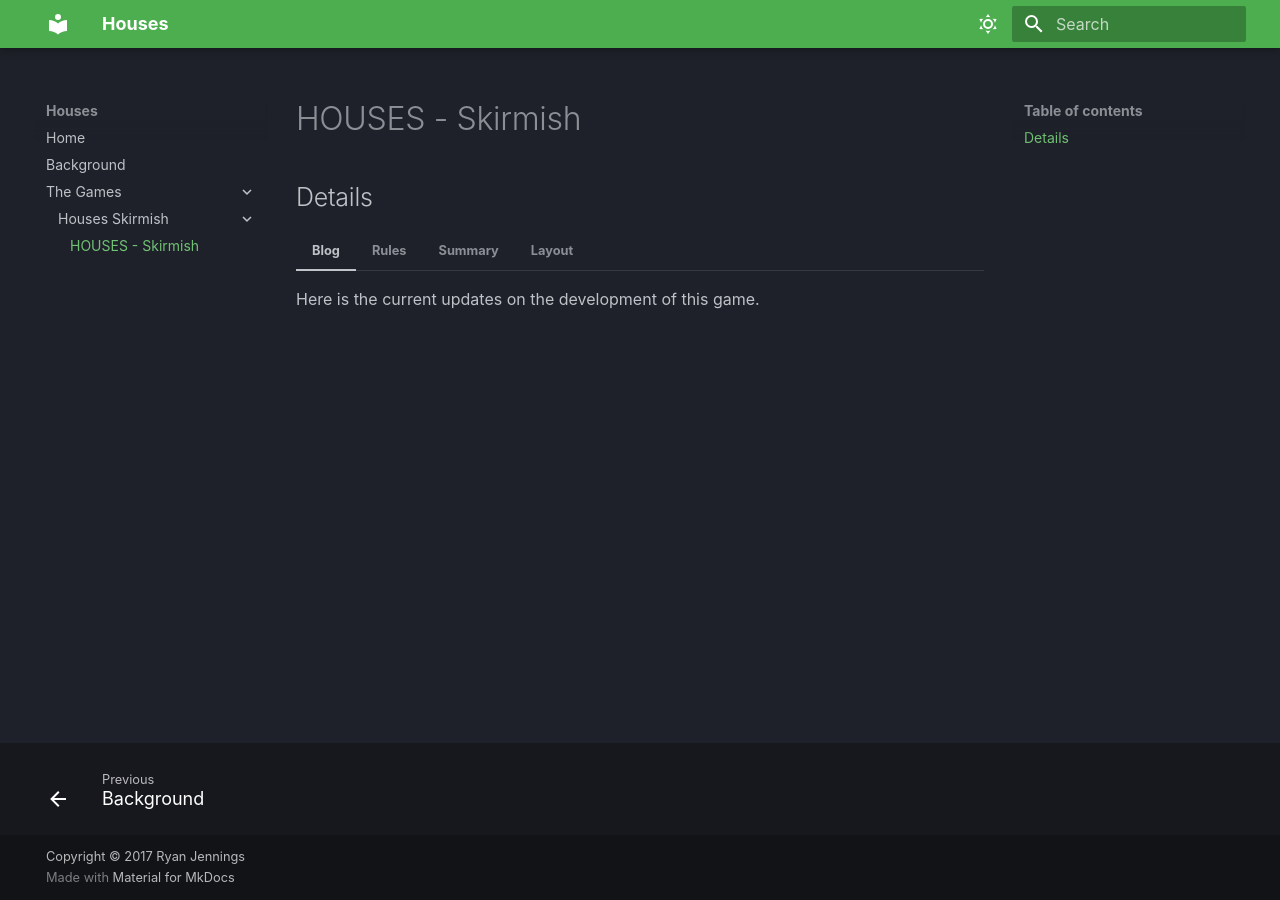
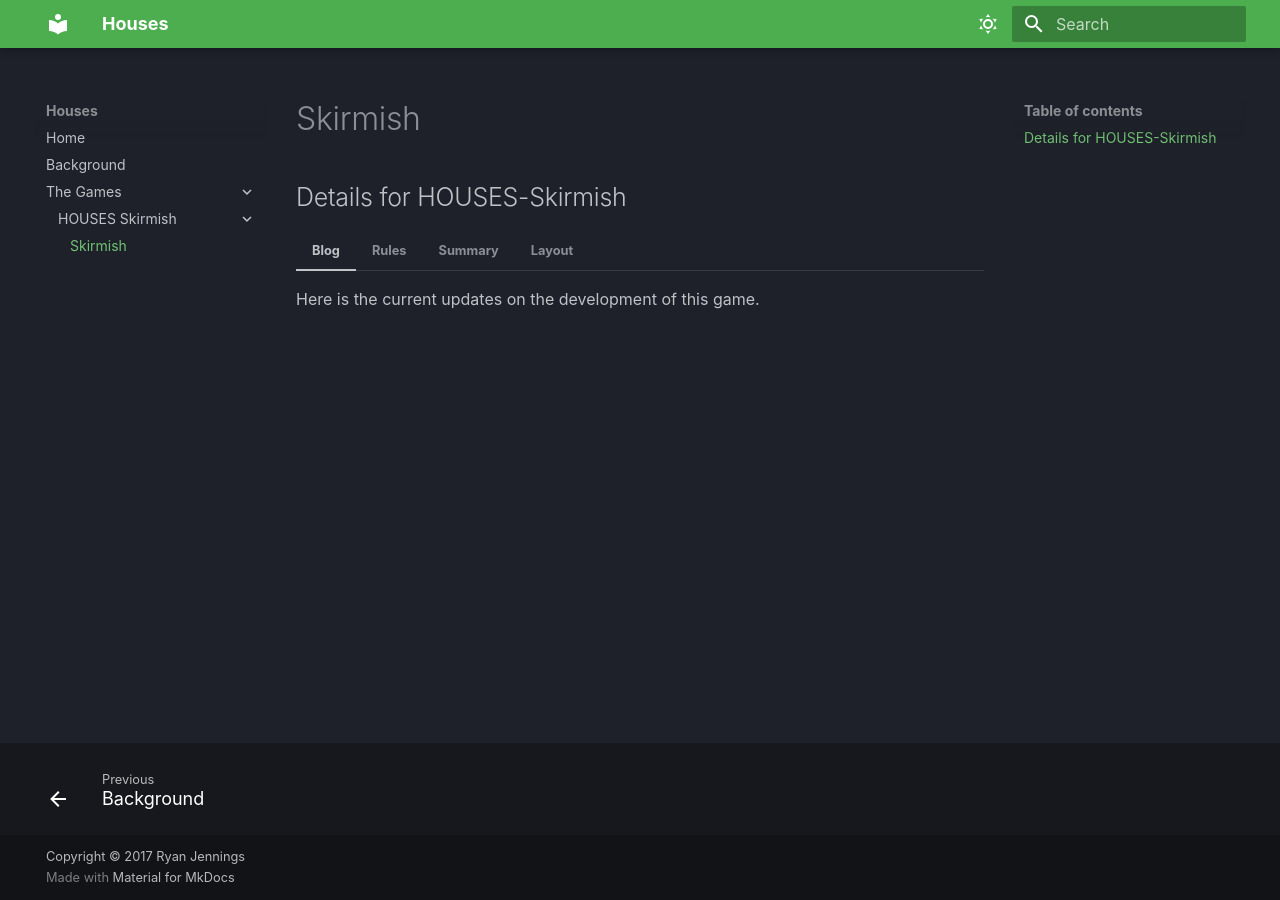
Before and after one commit to rjslingshot/houses-website, an MkDocs documentation site: the page built from docs/The Games/HOUSES- Skirmish/Skirmish.md, in a window 1280 px wide. Built offline with MkDocs 1.6.1 and Material for MkDocs 9.7.7, drawn with Linux system fonts in a browser that asks for light colours; some web fonts are replaced.

Commit message:
updating skirmish structure

```diff
--- a/docs/The Games/Houses - Skirmish/Skirmish.md
+++ b/docs/The Games/HOUSES- Skirmish/Skirmish.md
@@ -1,6 +1,6 @@
-# HOUSES - Skirmish
+# Skirmish
 
-## Details
+## Details for HOUSES-Skirmish
 
 === "Blog"
     Here is the current updates on the development of this game.
```
Also changed, not shown: docs/background.md (+2 -0 lines).
